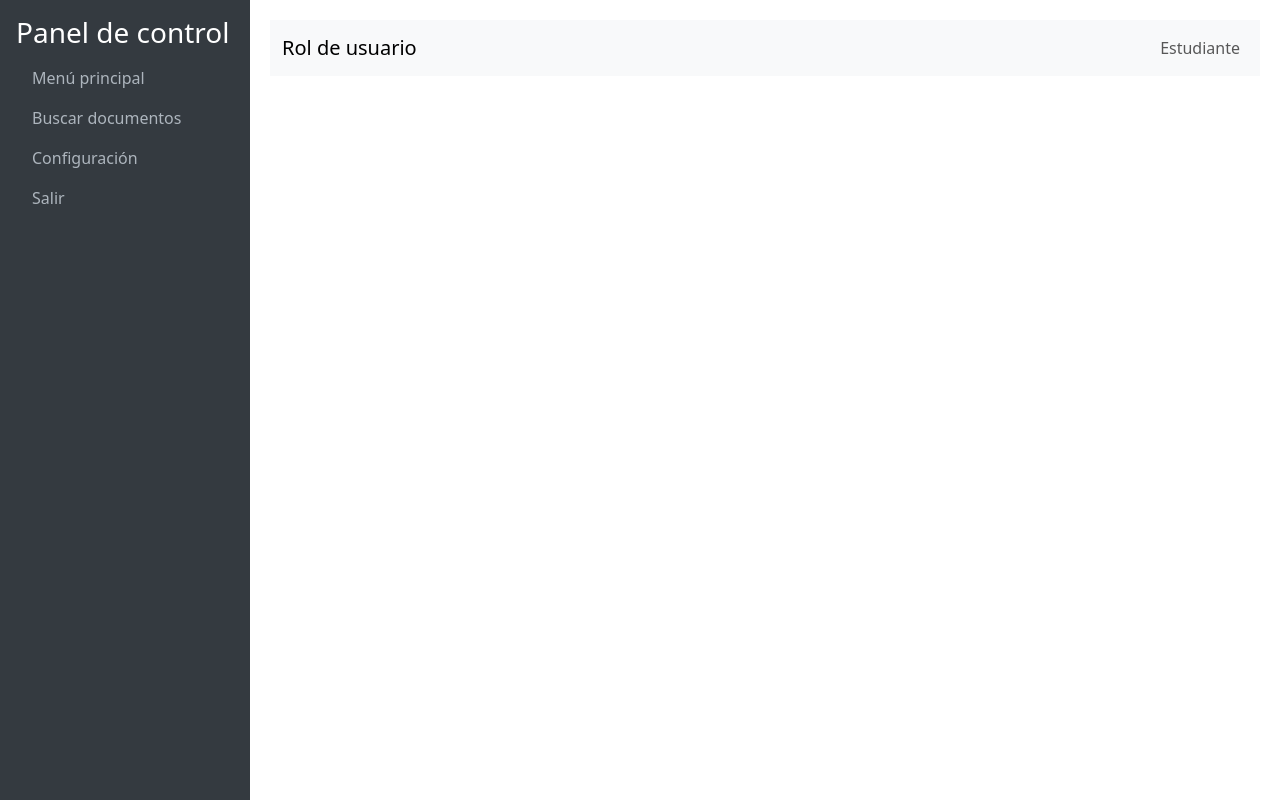
After one commit to Lourdes404/SDP_1, a Python web app: template sdp/proyecto/Templates/base.html in a window 1280 px wide. The commit adds this page. Run offline with Jinja, Linux system fonts and the light colour scheme; the template is opened without the code that fills it, so the values that code supplies are empty.

Commit message:
11.16.24_4.56_pm_templates
se creó la template index y la base.html

```diff
--- /dev/null
+++ b/sdp/proyecto/Templates/base.html
@@ -0,0 +1,83 @@
+<!DOCTYPE html>
+<html lang="en">
+<head>
+    <meta charset="UTF-8">
+    <meta name="viewport" content="width=device-width, initial-scale=1.0">
+    <title>{% block title %}Dashboard{% endblock %}</title>
+    <link href="https://cdn.jsdelivr.net/npm/bootstrap@5.3.0/dist/css/bootstrap.min.css" rel="stylesheet">
+    <style>
+        /* Estilos para la barra lateral y la barra superior */
+        body {
+            display: flex;
+            height: 100vh;
+            overflow: hidden;
+        }
+        .sidebar {
+            width: 250px;
+            background-color: #343a40;
+            color: #fff;
+        }
+        .sidebar a {
+            color: #adb5bd;
+            text-decoration: none;
+        }
+        .sidebar a:hover {
+            color: #ffffff;
+        }
+        .content {
+            flex-grow: 1;
+            padding: 20px;
+        }
+        .navbar {
+            background-color: #f8f9fa;
+        }
+    </style>
+</head>
+<body>
+    <!-- Barra lateral -->
+    <div class="sidebar p-3">
+        <h3>Panel de control</h3>
+        <ul class="nav flex-column">
+            <li class="nav-item">
+                <a class="nav-link" href="#">Menú principal</a>
+            </li>
+            <li class="nav-item">
+                <a class="nav-link" href="#">Buscar documentos</a>
+            </li>
+            <li class="nav-item">
+                <a class="nav-link" href="#">Configuración</a>
+            </li>
+            <li class="nav-item">
+                <a class="nav-link" href="#">Salir</a>
+            </li>
+        </ul>
+    </div>
+
+    <!-- Contenido principal -->
+    <div class="content">
+        <!-- Barra superior -->
+        <nav class="navbar navbar-expand-lg navbar-light">
+            <div class="container-fluid">
+                <a class="navbar-brand" href="#">Rol de usuario</a>
+                <button class="navbar-toggler" type="button" data-bs-toggle="collapse" data-bs-target="#navbarNav">
+                    <span class="navbar-toggler-icon"></span>
+                </button>
+                <div class="collapse navbar-collapse" id="navbarNav">
+                    <ul class="navbar-nav ms-auto">
+                        <li class="nav-item">
+                            <a class="nav-link" href="#">Estudiante</a>
+                        </li>
+                    </ul>
+                </div>
+            </div>
+        </nav>
+
+        <!-- Área de contenido dinámico -->
+        <div>
+            {% block content %} {% endblock %}
+        </div>
+    </div>
+
+    <script src="https://cdn.jsdelivr.net/npm/bootstrap@5.3.0/dist/js/bootstrap.bundle.min.js"></script>
+</body>
+</html>
--- a/sdp/sdp/urls.py
+++ b/sdp/sdp/urls.py
@@ -18,10 +18,8 @@ from django.contrib import admin
 from django.urls import path, include
 
 from django.contrib.auth.views import LogoutView
-from proyecto.views import index
 from django.conf import settings
 from django.conf.urls.static import static
 urlpatterns = [
     path('admin/', admin.site.urls),
-    path('index/',index,name='index' )
 ]
```
Also changed, not shown: sdp/proyecto/Templates/index.html (+86 -9 lines), 12 other files.
